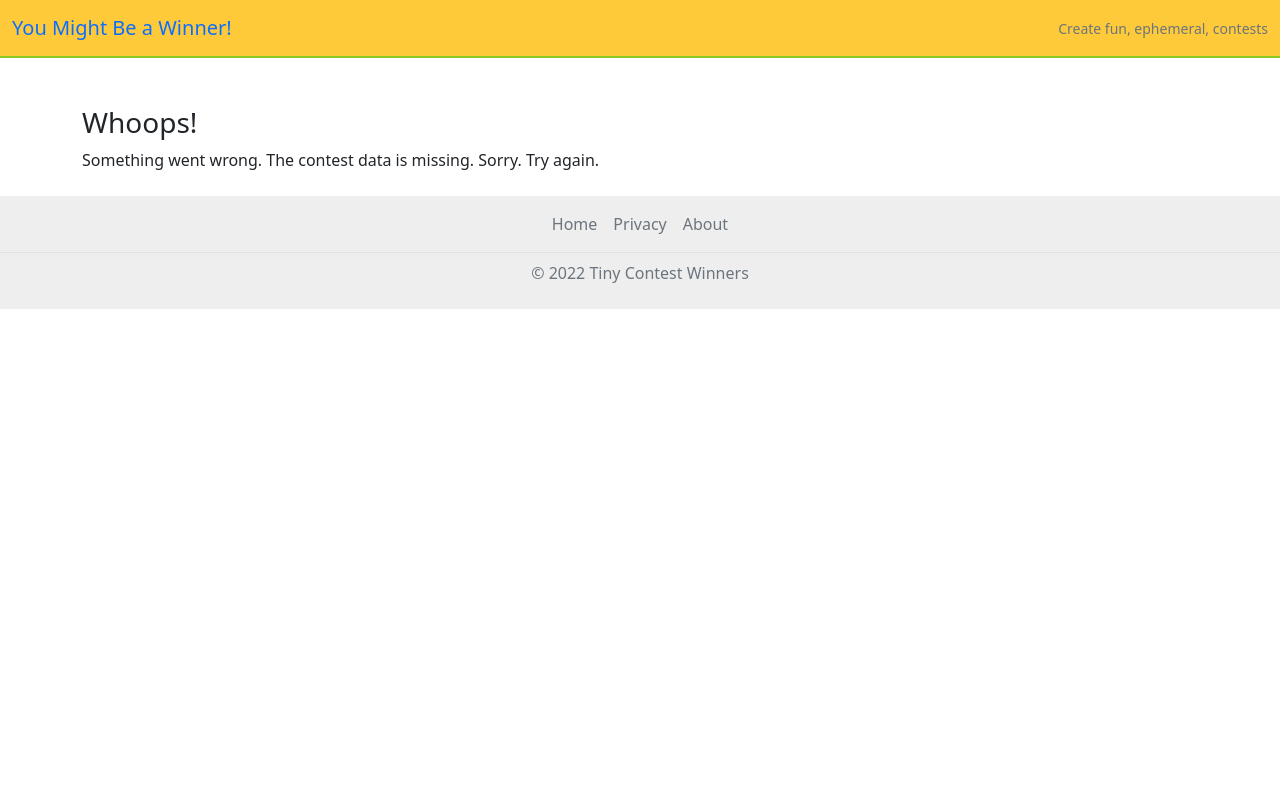
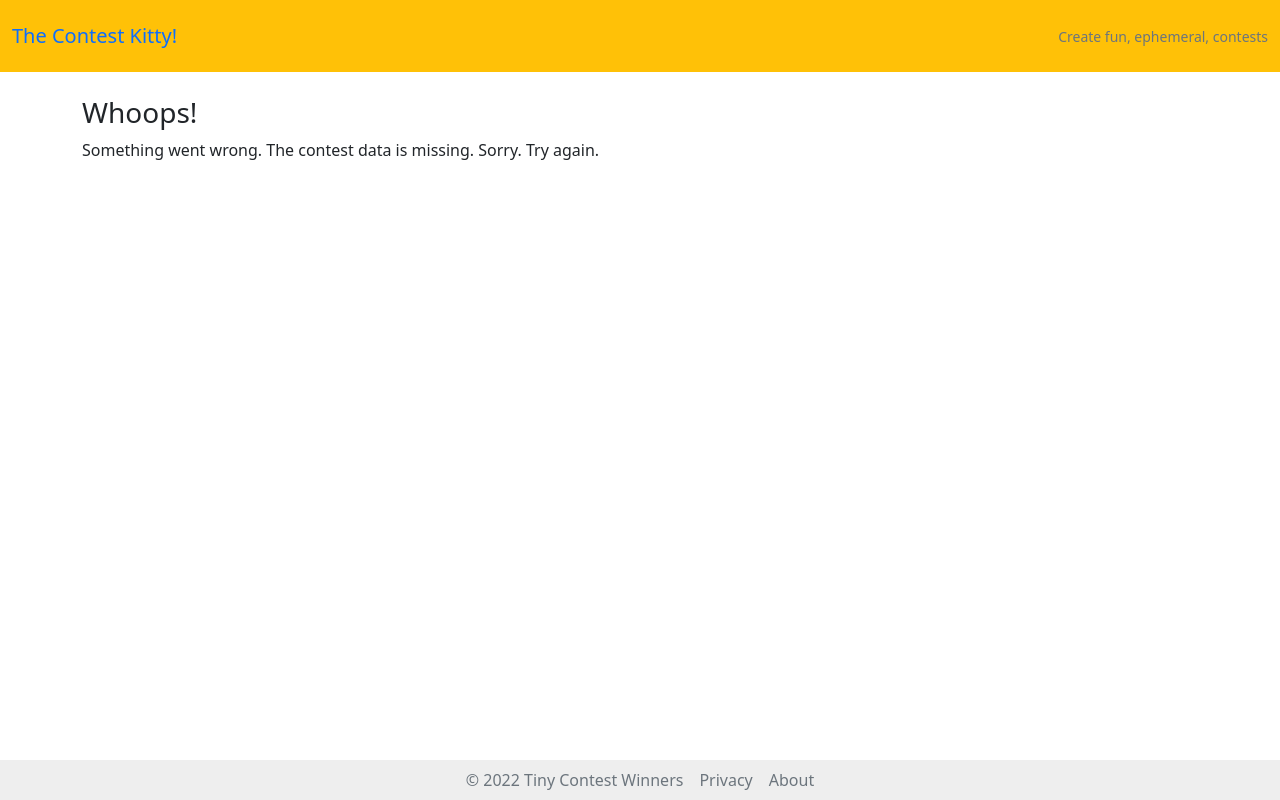
Before and after one commit to TinyContestWinners/tcw, a Flask app: page /success in a window 1280 px wide. Run offline with Flask 2, Linux system fonts and the light colour scheme; some libraries are stand-ins or nearby versions.

Commit message:
more updates

```diff
--- a/tcw/apps/contest/templates/contest/form.html
+++ b/tcw/apps/contest/templates/contest/form.html
@@ -2,7 +2,7 @@
 
 {% block content %}
 
-    <h3 class="text-center mb-4">Create a new contest!</h3>
+    <h4 class="text-center mb-4">A New Contest!</h4>
     <form method="POST">
         {{ form.hidden_tag() }}
         {{ form.csrf_token }}
--- a/tcw/apps/contest/templates/contest/signup.html
+++ b/tcw/apps/contest/templates/contest/signup.html
@@ -8,10 +8,10 @@
             e.innerText = d.toDateString() + " " + d.toLocaleTimeString();
         }
     </script>
-    <h3 class="text-center mb-4">Contest Sign Up!</h3>
+    <h4 class="text-center mb-4">Contest Sign Up!</h4>
     <div class="card">
         <div class="card-header text-center">
-            <h5>{{ contest.title }}</h5>
+            <h6>{{ contest.title }}</h6>
             <div class="small">
                 contest expires <span id="expires">{{ contest.expires.isoformat() + "Z" }}</span>
             </div>
--- a/tcw/apps/contest/templates/contest/success.html
+++ b/tcw/apps/contest/templates/contest/success.html
@@ -15,10 +15,18 @@
         }
     </script>
 {% if data %}
-    <h3 class="text-center">Success! Your contest is now live!</h3>
-    <div class="card">
+    <h4 class="text-center">Your contest is live!</h4>
+    <div class="card" style="margin-bottom: 5.0rem;">
         <div class="card-body">
             <div class="container">
+                <h6 class="mt-4">Contest Link</h6>
+                <div class="input-group mb-3">
+                    <input type="text" value="{{ url_for('contest.signup', name=data.name, _external=True) }}" class="form-control" id="contest-link">
+                    <button class="btn btn-outline-secondary" type="button" id="copy-clibboard" onclick="copyText()">copy</button>
+                </div>
+            </div>
+            <div class="container">
+                <h6 class="mt-4">Contest Details</h6>
                 <div class="form-floating mb-2">
                     <input type="text" class="form-control" id="title" value="{{ data.title }}">
                     <label for="title" >title</label>
@@ -40,13 +48,6 @@
                     <label for="expires">expires</label>
                 </div>
             </div>
-            <div class="container">
-                <h3 class="text-center mt-4">Contest Link</h3>
-                <div class="input-group mb-3">
-                    <input type="text" value="{{ url_for('contest.signup', name=data.name, _external=True) }}" class="form-control" id="contest-link">
-                    <button class="btn btn-outline-secondary" type="button" id="copy-clibboard" onclick="copyText()">copy</button>
-                </div>
-            </div>
         </div>
     </div>
 {% else %}
--- a/tcw/apps/contest/templates/contest/thanks.html
+++ b/tcw/apps/contest/templates/contest/thanks.html
@@ -1,7 +1,7 @@
 {% extends "base.html" %}
 
 {% block content %}
-    <h3 class="text-center">Thanks!</h3>
+    <h4 class="text-center">Thanks!</h4>
     <div class="card text-center">
         <div class="card-body">
             Name <b>{{ name }}</b> has been entered into contest "{{ contest }}"
--- a/tcw/config.py
+++ b/tcw/config.py
@@ -21,11 +21,8 @@
     RECAPTCHA_PRIVATE_KEY = os.getenv('RECAPTCHA_PRIVATE_KEY', 'invalid')
     RECAPTCHA_OPTIONS = os.getenv('RECAPTCHA_OPTIONS', {'theme': 'white'})
 
-    ## celery/redis options ##
-    TCW_BROKER_URL = os.getenv('TCW_BROKER_URL', 'redis://localhost:6379/0')
-
     ## message options ##
-    TCW_MAIL_FROM = os.getenv('TCW_MAIL_FROM', 'notifications@website.net')
+    TCW_MAIL_FROM = os.getenv('TCW_MAIL_FROM', 'user@website.biz')
 
 
 class Development(BaseConfig):
@@ -36,7 +33,6 @@
     SQLALCHEMY_DATABASE_URI = 'sqlite:////tmp/test.db'
     SQLALCHEMY_ECHO = True
     SQLALCHEMY_TRACK_MODIFICATIONS = True
-    TCW_BROKER_URL = 'redis://localhost:6379/0'
 
 
 class Production(BaseConfig):
--- a/tcw/templates/base.html
+++ b/tcw/templates/base.html
@@ -5,29 +5,28 @@
         <meta charset="UTF-8">
         <meta name="viewport" content="width=device-width, initial-scale=1.0">
         <meta http-equiv="X-UA-Compatible" content="ie=edge">
-        <title>You might be a winner - Create fun, ephemeral, contests</title>
+        <title>The Contest Kitty - Create fun, ephemeral, contests</title>
         <link href="https://cdn.jsdelivr.net/npm/bootstrap@5.0.2/dist/css/bootstrap.min.css" rel="stylesheet" integrity="sha384-EVSTQN3/azprG1Anm3QDgpJLIm9Nao0Yz1ztcQTwFspd3yD65VohhpuuCOmLASjC" crossorigin="anonymous">
         <script src="https://cdn.jsdelivr.net/npm/bootstrap@5.0.2/dist/js/bootstrap.bundle.min.js" integrity="sha384-MrcW6ZMFYlzcLA8Nl+NtUVF0sA7MsXsP1UyJoMp4YLEuNSfAP+JcXn/tWtIaxVXM" crossorigin="anonymous"></script>
     </head>
     <body>
-        <nav class="navbar navbar-expand-lg"  style="background: #ffca3a; border-bottom: 2px solid #8ac926;">
+        <nav class="navbar navbar-expand-lg py-3 bg-warning">
             <div class="container-fluid bg-transparent">
-                <a class="navbar-brand" href="/">You Might Be a Winner!</a>
+                <a class="navbar-brand" href="/">The Contest Kitty!</a>
                 <span class="small text-secondary mr-3">Create fun, ephemeral, contests</span>
             </div>
         </nav>
-        <div class="container-md mt-5">
+        <div class="container-md mt-4" style="margin-bottom: 8.0rem;">
             {% block content %}
             {% endblock content %}
         </div>
-
-        <footer class="footer mt-4 py-2" style="background: #EEE;">
-            <ul class="nav justify-content-center border-bottom pb-2 mb-2">
-                <li class="nav-item"><a href="{{ url_for('contest.index') }}" class="nav-link px-2 text-muted">Home</a></li>
+        <footer class="footer fixed-bottom" style="background: #EEE;">
+            <ul class="nav justify-content-center">
+                <li class=nav-item><a href="{{ url_for('contest.index') }}" class="nav-link px-2 text-muted">&copy; 2022 Tiny Contest Winners</a></li>
                 <li class="nav-item"><a href="{{ url_for('contest.privacy') }}" class="nav-link px-2 text-muted">Privacy</a></li>
                 <li class="nav-item"><a href="{{ url_for('contest.about') }}" class="nav-link px-2 text-muted">About</a></li>
             </ul>
-            <p class="text-center text-muted">&copy; 2022 Tiny Contest Winners</p>
+
         </footer>
   </body>
 </html>
```
Also changed, not shown: tcw/apps/contest/templates/contest/index.html (+7 -2 lines), tcw/tests/test_db.py (added, +55 -0 lines), tcw/tests/test_utils.py (added, +28 -0 lines), tcw/static/images/__init__.py (added), tcw/static/images/happycat.png (added), tcw/static/images/happycat2.png (added), tcw/templates/404.html (added), 1 other file.
